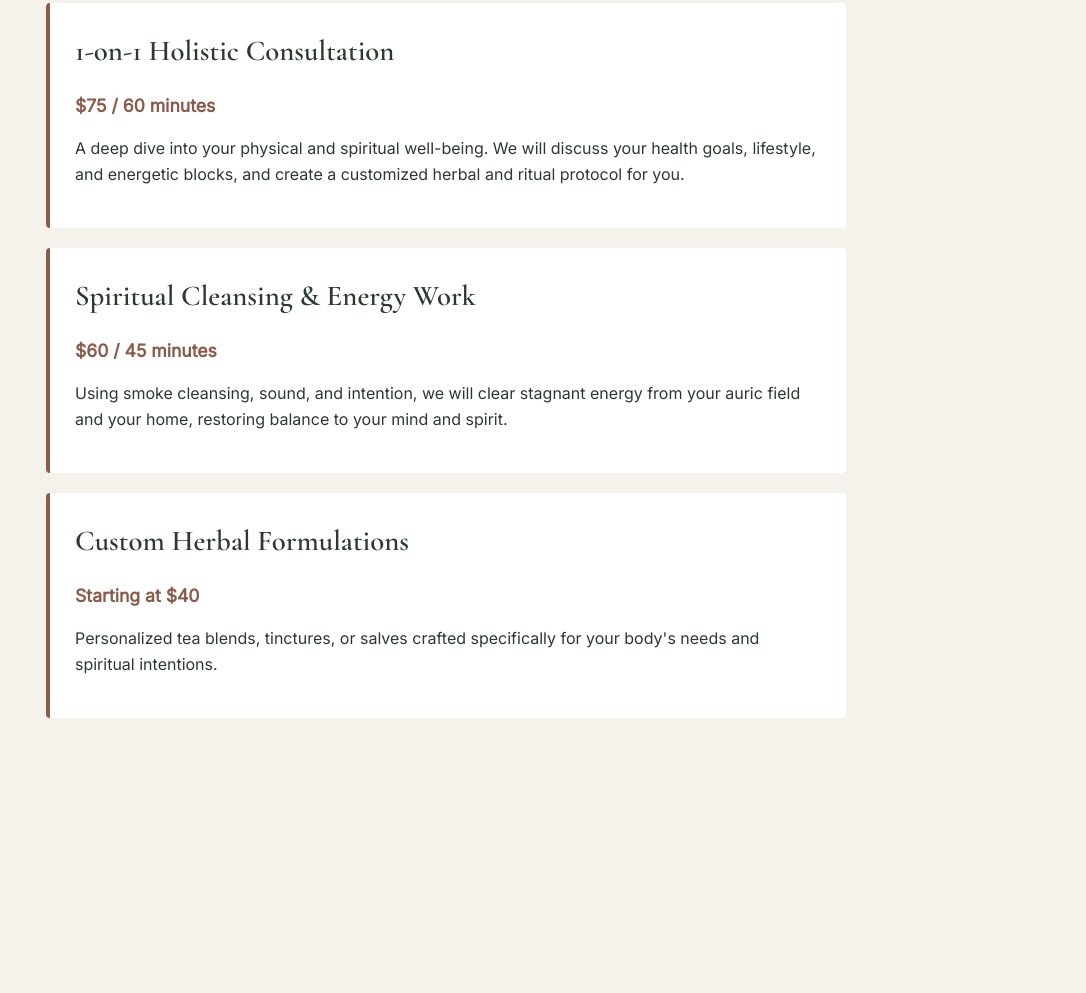
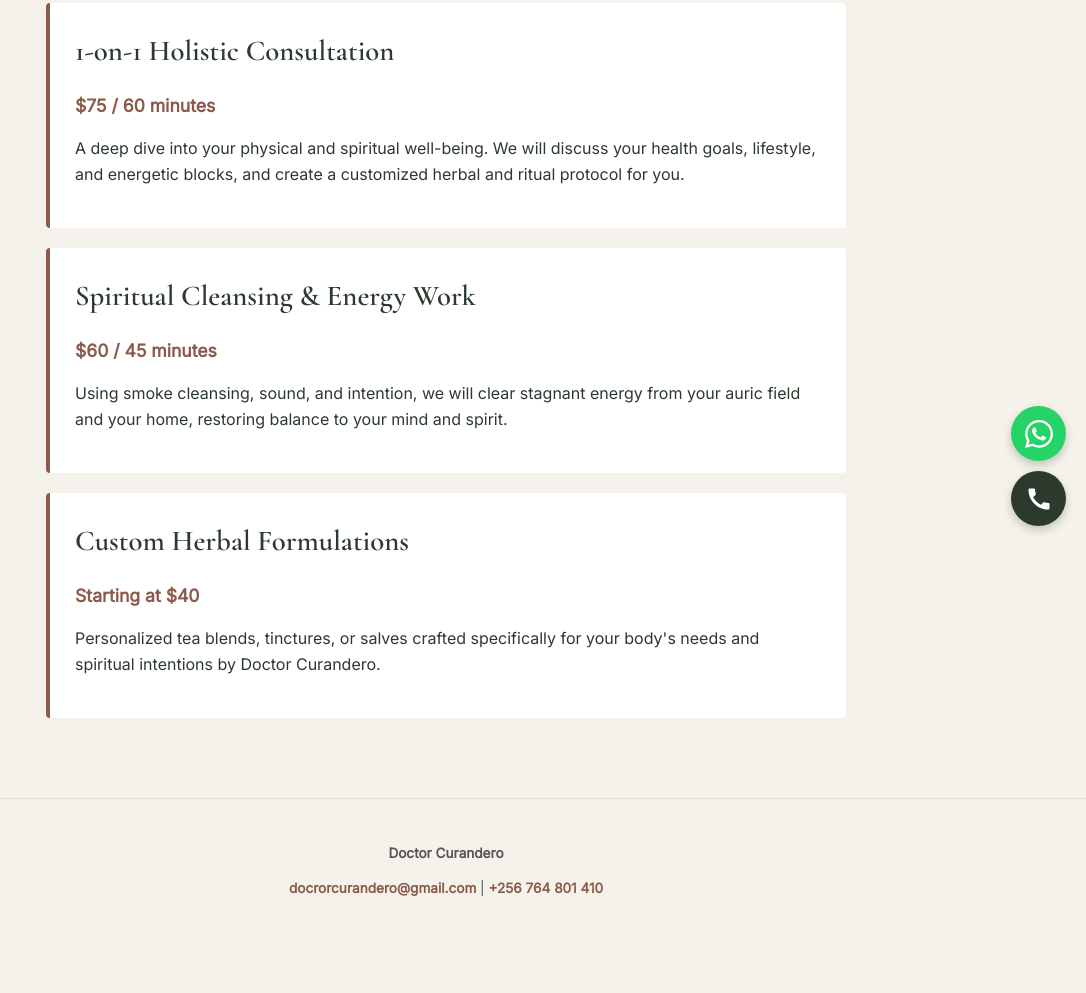
Before and after one commit to docrorcurandero/herbalism, a plain HTML site: page services.html in a window 1280 px wide. Shown: the part 254-1247 px from the top of the page, without its empty margins (194-1280 px from the left). Before the commit the page ends 1012 px from the top, so only its background shows below. Drawn offline with nearby package versions, Linux system fonts and the light colour scheme.

Commit message:
Update services.html

```diff
--- a/services.html
+++ b/services.html
@@ -3,7 +3,7 @@
 <head>
     <meta charset="UTF-8">
     <meta name="viewport" content="width=device-width, initial-scale=1.0">
-    <title>Services | Herbalism</title>
+    <title>Services | Doctor Curandero</title>
     <style>
         @import url('https://fonts.googleapis.com/css2?family=Cormorant+Garamond:ital,wght@0,400;0,600;1,400&family=Inter:wght@300;400&display=swap');
         body { background-color: #F5F2EB; color: #2C3A2E; font-family: 'Inter', sans-serif; margin: 0; padding: 0; line-height: 1.6; }
@@ -18,6 +18,16 @@
         .service-card { background: white; padding: 25px; border-radius: 4px; margin-bottom: 20px; border-left: 4px solid #8B5A4B; }
         .service-card h2 { margin-top: 0; font-size: 1.8rem; margin-bottom: 10px; }
         .price { color: #8B5A4B; font-weight: 600; font-size: 1.1rem; margin-bottom: 10px; }
+        footer { text-align: center; padding: 30px 0; font-size: 0.85rem; color: #555; border-top: 1px solid rgba(44, 58, 46, 0.1); margin-top: 40px; padding-bottom: 80px; }
+        footer a { color: #8B5A4B; text-decoration: none; font-weight: 600; }
+
+        /* FLOATING BUTTONS CSS */
+        .floating-buttons { position: fixed; bottom: 20px; right: 20px; display: flex; flex-direction: column; gap: 10px; z-index: 1000; }
+        .float-btn { width: 55px; height: 55px; border-radius: 50%; display: flex; align-items: center; justify-content: center; text-decoration: none; box-shadow: 0 4px 10px rgba(0,0,0,0.2); transition: transform 0.2s; }
+        .float-btn:hover { transform: scale(1.1); }
+        .float-btn svg { width: 28px; height: 28px; fill: white; }
+        .whatsapp-btn { background-color: #25D366; }
+        .call-btn { background-color: #2C3A2E; }
     </style>
 </head>
 <body>
@@ -50,8 +60,22 @@
         <div class="service-card">
             <h2>Custom Herbal Formulations</h2>
             <p class="price">Starting at $40</p>
-            <p>Personalized tea blends, tinctures, or salves crafted specifically for your body's needs and spiritual intentions.</p>
+            <p>Personalized tea blends, tinctures, or salves crafted specifically for your body's needs and spiritual intentions by Doctor Curandero.</p>
         </div>
+    </div>
+
+    <footer>
+        <p><strong>Doctor Curandero</strong></p>
+        <p><a href="mailto:docrorcurandero@gmail.com">docrorcurandero@gmail.com</a> | <a href="tel:+256764801410">+256 764 801 410</a></p>
+    </footer>
+
+    <div class="floating-buttons">
+        <a href="https://wa.me/256764801410?text=Hello%20Doctor%20Curandero,%20I%20would%20like%20to%20book%20a%20consultation." target="_blank" class="float-btn whatsapp-btn" aria-label="Chat on WhatsApp">
+            <svg viewBox="0 0 24 24"><path d="M17.472 14.382c-.297-.149-1.758-.867-2.03-.967-.273-.099-.471-.148-.67.15-.197.297-.767.966-.94 1.164-.173.199-.347.223-.644.075-.297-.15-1.255-.463-2.39-1.475-.883-.788-1.48-1.761-1.653-2.059-.173-.297-.018-.458.13-.606.134-.133.298-.347.446-.52.149-.174.198-.298.298-.497.099-.198.05-.371-.025-.52-.075-.149-.669-1.612-.916-2.207-.242-.579-.487-.5-.669-.51-.173-.008-.371-.01-.57-.01-.198 0-.52.074-.792.372-.272.297-1.04 1.016-1.04 2.479 0 1.462 1.065 2.875 1.213 3.074.149.198 2.096 3.2 5.077 4.487.709.306 1.262.489 1.694.625.712.227 1.36.195 1.871.118.571-.085 1.758-.719 2.006-1.413.248-.694.248-1.289.173-1.413-.074-.124-.272-.198-.57-.347m-5.421 7.403h-.004a9.87 9.87 0 01-5.031-1.378l-.361-.214-3.741.982.998-3.648-.235-.374a9.86 9.86 0 01-1.51-5.26c.001-5.45 4.436-9.884 9.888-9.884 2.64 0 5.122 1.03 6.988 2.898a9.825 9.825 0 012.893 6.994c-.003 5.45-4.437 9.884-9.885 9.884m8.413-18.297A11.815 11.815 0 0012.05 0C5.495 0 .16 5.335.157 11.892c0 2.096.547 4.142 1.588 5.945L.057 24l6.305-1.654a11.882 11.882 0 005.683 1.448h.005c6.554 0 11.89-5.335 11.893-11.893a11.821 11.821 0 00-3.48-8.413Z"/></svg>
+        </a>
+        <a href="tel:+256764801410" class="float-btn call-btn" aria-label="Call Us">
+            <svg viewBox="0 0 24 24"><path d="M20.01 15.38c-1.23 0-2.42-.2-3.53-.56a.977.977 0 00-1.01.24l-1.57 1.97c-2.83-1.35-5.48-3.9-6.89-6.83l1.95-1.66c.27-.28.35-.67.24-1.02-.37-1.11-.56-2.3-.56-3.53 0-.54-.45-.99-.99-.99H4.19C3.65 3 3 3.24 3 3.99 3 13.28 10.73 21 20.03 21c.71 0 .99-.63.99-1.18v-3.45c0-.54-.45-.99-.99-.99z"/></svg>
+        </a>
     </div>
 </body>
 </html>
```
